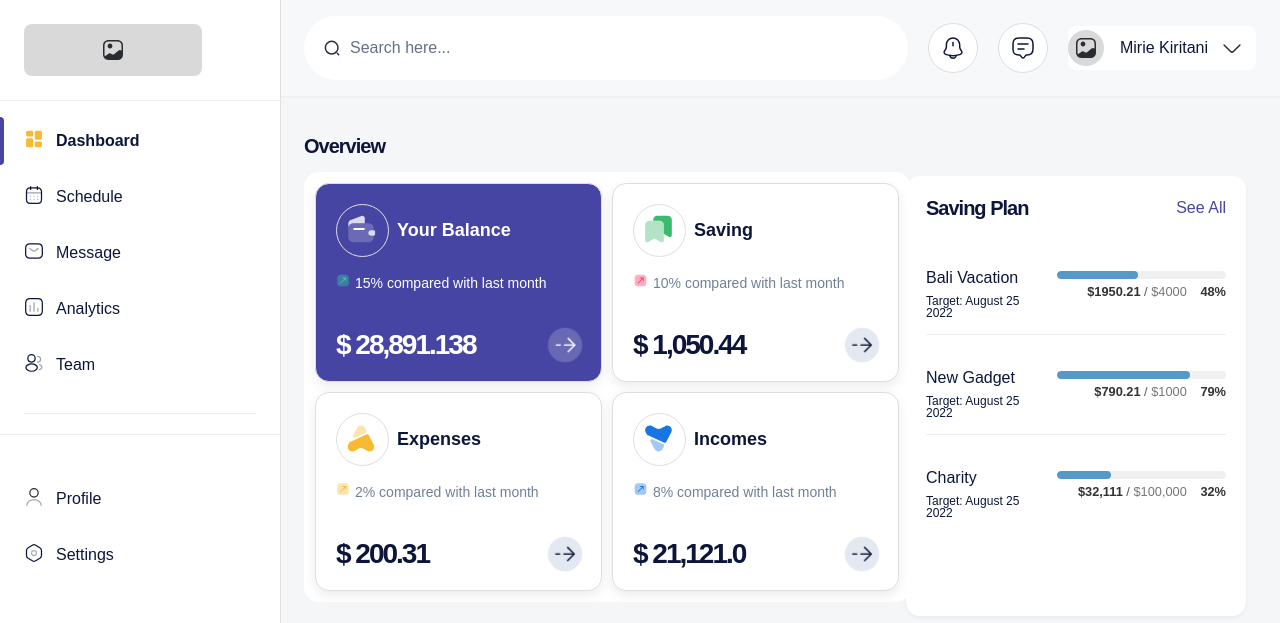
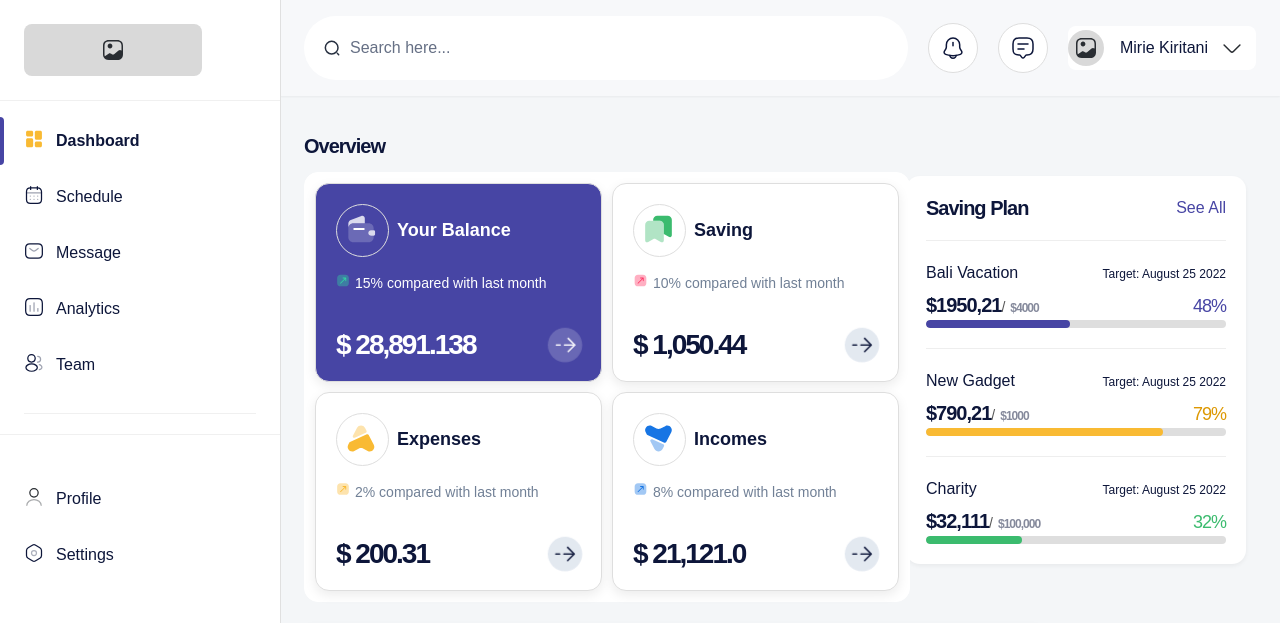
Before and after one commit to shrutidhungana/intuji-frontend-associate-challenge, a website built with Vite: page index.html in a window 1280 px wide. Shown: the top 623 px of the page. Built offline with nearby package versions, Linux system fonts and the light colour scheme.

Commit message:
In saving plan: 1)Managed styling of the saving plan

```diff
--- a/src/components/saving-plan/saving-plan.html
+++ b/src/components/saving-plan/saving-plan.html
@@ -3,49 +3,56 @@
         <h2>Saving Plan</h2>
         <a href="#">See All</a>
     </div>
+
     <ul class="saving-plan-list">
         <li class="saving-plan-item">
             <div class="plan-details">
+                <div class="plan-header">
                     <h3 class="plan-name">Bali Vacation</h3>
                     <p class="plan-target">Target: August 25 2022</p>
                 </div>
+            </div>
             <div class="plan-progress">
+                <div class="progress-text">
+                    <span class="current-amount">$1950,<span class="decimal">21</span></span> / <span class="total-amount">$4000</span>
+                    <span class="percentage bali-percent">48%</span>
+                </div>
                 <div class="progress-bar-container">
-                    <div class="progress-bar" style="width: 48%;"></div>
-                </div>
-                <div class="progress-text">
-                    <span class="current-amount">$1950.21</span> / <span class="total-amount">$4000</span>
-                    <span class="percentage">48%</span>
+                    <div class="progress-bar bali" style="width: 48%;"></div>
                 </div>
             </div>
         </li>
         <li class="saving-plan-item">
             <div class="plan-details">
+                <div class="plan-header">
                     <h3 class="plan-name">New Gadget</h3>
                     <p class="plan-target">Target: August 25 2022</p>
                 </div>
+            </div>
             <div class="plan-progress">
+                <div class="progress-text">
+                    <span class="current-amount">$790,<span class="decimal">21</span></span> / <span class="total-amount">$1000</span>
+                    <span class="percentage gadget-percent">79%</span>
+                </div>
                 <div class="progress-bar-container">
-                    <div class="progress-bar" style="width: 79%;"></div>
-                </div>
-                <div class="progress-text">
-                    <span class="current-amount">$790.21</span> / <span class="total-amount">$1000</span>
-                    <span class="percentage">79%</span>
+                    <div class="progress-bar gadget" style="width: 79%;"></div>
                 </div>
             </div>
         </li>
         <li class="saving-plan-item">
             <div class="plan-details">
+                <div class="plan-header">
                     <h3 class="plan-name">Charity</h3>
                     <p class="plan-target">Target: August 25 2022</p>
                 </div>
+            </div>
             <div class="plan-progress">
+                <div class="progress-text">
+                    <span class="current-amount">$32,<span class="decimal">111</span></span> / <span class="total-amount">$100,000</span>
+                    <span class="percentage charity-percent">32%</span>
+                </div>
                 <div class="progress-bar-container">
-                    <div class="progress-bar" style="width: 32%;"></div>
-                </div>
-                <div class="progress-text">
-                    <span class="current-amount">$32,111</span> / <span class="total-amount">$100,000</span>
-                    <span class="percentage">32%</span>
+                    <div class="progress-bar charity" style="width: 32%;"></div>
                 </div>
             </div>
         </li>
--- a/src/components/saving-plan/saving-plan.scss
+++ b/src/components/saving-plan/saving-plan.scss
@@ -6,13 +6,14 @@
     margin-right: 24px;
     margin-top: 60px;
     width: 300px;
-    height: 400px;
 
     .saving-plan-header {
         display: flex;
         justify-content: space-between;
         align-items: center;
-        margin-bottom: 15px;
+        margin-bottom: 20px;
+        padding-bottom: 20px;
+        border-bottom: 1px solid #eee;
 
         h2 {
             font-size: 20px;
@@ -38,27 +39,35 @@
         margin: 0;
 
         .saving-plan-item {
-            display: flex;
-            justify-content: space-between;
-            align-items: center;
-            padding: 15px 0;
+            padding-bottom: 20px;
+            margin-bottom: 20px;
             border-bottom: 1px solid #eee;
 
             &:last-child {
                 border-bottom: none;
+                padding-bottom: 0;
+                margin-bottom: 0;
             }
 
             .plan-details {
-                flex-grow: 1;
-                margin-right: 15px;
+                margin-bottom: 10px;
+
+                .plan-header {
+                    display: flex;
+                    justify-content: space-between;
+                    align-items: baseline;
+                    margin-bottom: 5px;
+                }
 
                 .plan-name {
                     font-size: 16px;
                     font-weight: 500;
                     color: #0D163A;
-                    margin-bottom: 5px;
+                    margin: 0;
                     line-height: 24px;
                     letter-spacing: 0px;
+                    flex-grow: 1;
+                    margin-right: 10px;
                 }
 
                 .plan-target {
@@ -66,46 +75,82 @@
                     color: #0D163A;
                     margin: 0;
                     font-weight: 400;
-                    line-height:100%;
+                    line-height: 100%;
                     letter-spacing: 0px;
+                    white-space: nowrap;
                 }
             }
 
             .plan-progress {
-                width: 180px;
-                text-align: right;
+                .progress-text {
+                    display: flex;
+                    justify-content: space-between;
+                    align-items: baseline;
+                    margin-bottom: 5px;
+                    font-size: 14px;
+                    color: #555;
+
+                    .current-amount {
+                        font-weight: 600;
+                        color: #0D163A;
+                        font-size: 20px;
+                        line-height: 100%;
+                        letter-spacing: -1px;
+                    }
+
+                    .total-amount {
+                        color: #0D163A;
+                        opacity: 50%;
+                        margin-left: 5px;
+                        font-size: 12px;
+                        font-weight: 600;
+                        line-height: 100%;
+                        letter-spacing: -1px;
+                    }
+
+                    .percentage {
+                        font-weight: 600px;
+                        font-size: 18px;
+                        line-height: 100%;
+                        letter-spacing: -1px;
+                        margin-left: auto;
+
+                        &.bali-percent {
+                            color: #4745A4;
+                        }
+
+                        &.gadget-percent {
+                            color: #DD9802;
+                        }
+
+                        &.charity-percent {
+                            color: #3BBB6E;
+                        }
+                    }
+                }
 
                 .progress-bar-container {
-                    background-color: #f0f0f0;
-                    border-radius: 5px;
+                    background-color: #DEDEDE;
+                    border-radius: 100px;
                     height: 8px;
-                    margin-bottom: 5px;
                     overflow: hidden;
 
                     .progress-bar {
-                        background-color: #5499C7;
-                        height: 100%;
-                        border-radius: 5px;
-                    }
-                }
+                        border-radius: 100px;
+                        width: 299px;
+                        height: 8px;
 
-                .progress-text {
-                    font-size: 0.8rem;
-                    color: #555;
+                        &.bali {
+                            background-color: #4745A4;
+                        }
 
-                    .current-amount {
-                        font-weight: bold;
-                        color: #333;
-                    }
+                        &.gadget {
+                            background-color: #F9BA33;
+                        }
 
-                    .total-amount {
-                        color: #777;
-                    }
-
-                    .percentage {
-                        font-weight: bold;
-                        color: #333;
-                        margin-left: 10px;
+                        &.charity {
+                            background-color: #3BBB6E;
+                        }
                     }
                 }
             }
```
Lines whose indentation alone changed are shown as unchanged.
